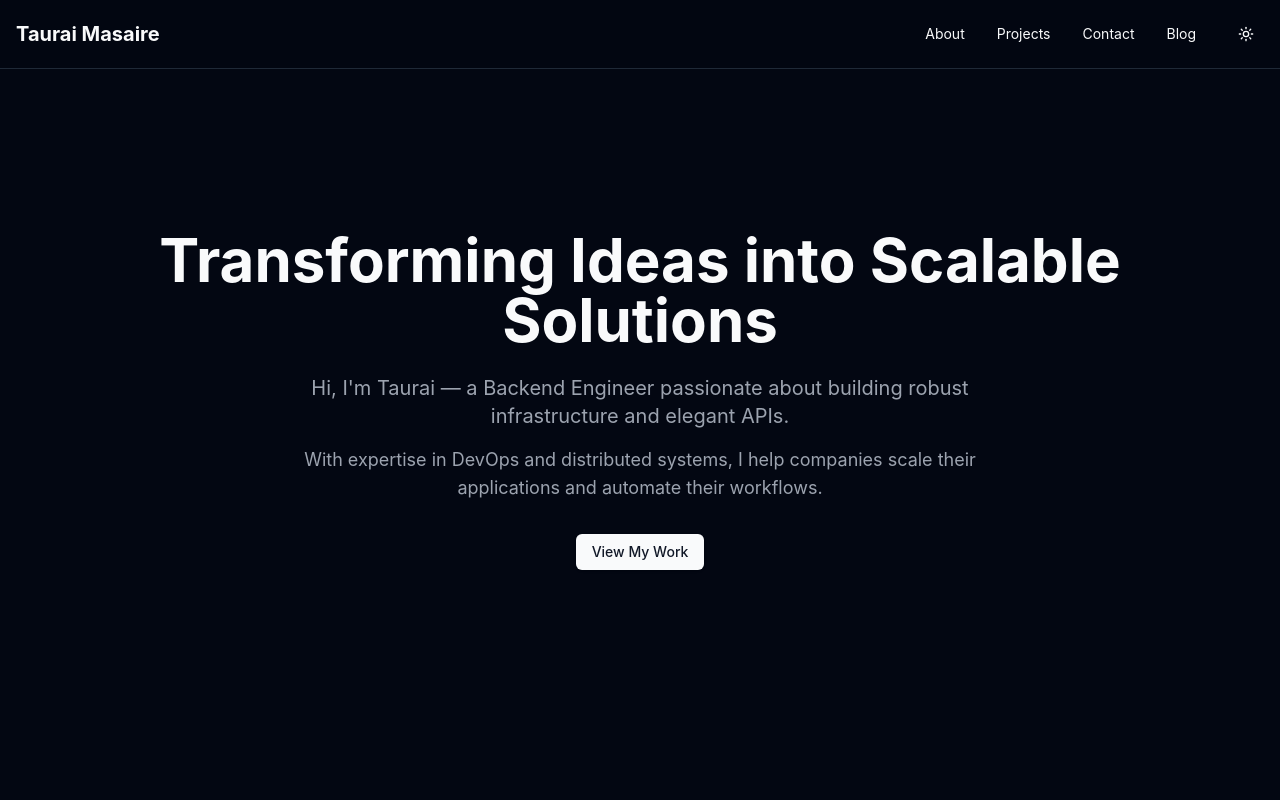
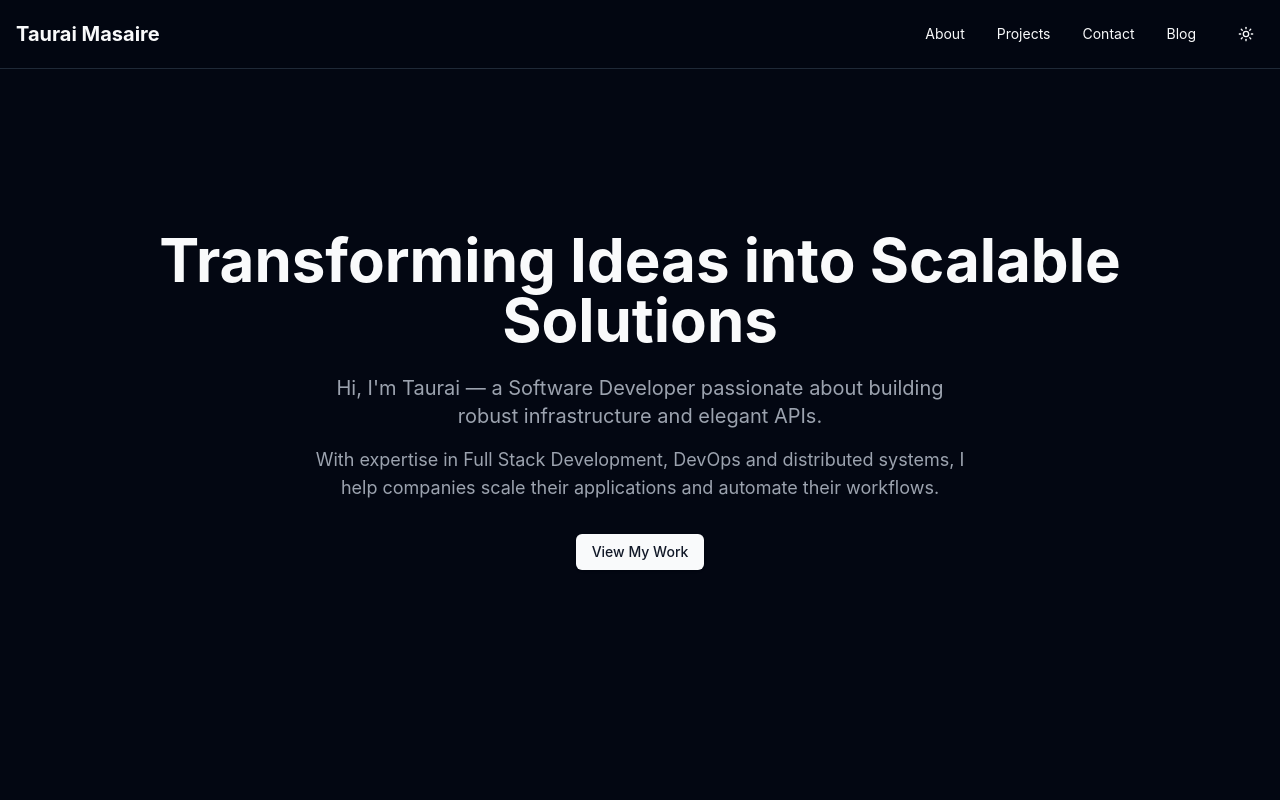
Before and after one commit to Tau-rai/portfolio, a React (Vite) app: page / in a window 1280 px wide. Shown: the top 800 px of the page. Built offline with nearby package versions, Linux system fonts and the light colour scheme.

Commit message:
Update Index.tsx

```diff
--- a/src/pages/Index.tsx
+++ b/src/pages/Index.tsx
@@ -27,10 +27,10 @@ const Index = () => {
         <div className="text-center">
           <h1 className="text-4xl md:text-6xl font-bold mb-6">Transforming Ideas into Scalable Solutions</h1>
           <p className="text-lg md:text-xl text-muted-foreground mb-4 max-w-2xl mx-auto">
-            Hi, I'm Taurai — a Backend Engineer passionate about building robust infrastructure and elegant APIs.
+            Hi, I'm Taurai — a Software Developer passionate about building robust infrastructure and elegant APIs.
           </p>
           <p className="text-base md:text-lg text-muted-foreground mb-8 max-w-2xl mx-auto">
-            With expertise in DevOps and distributed systems, I help companies scale their applications and automate their workflows.
+            With expertise in Full Stack Development, DevOps and distributed systems, I help companies scale their applications and automate their workflows.
           </p>
           <Button
             onClick={() => document.getElementById("projects")?.scrollIntoView({ behavior: "smooth" })}
```
